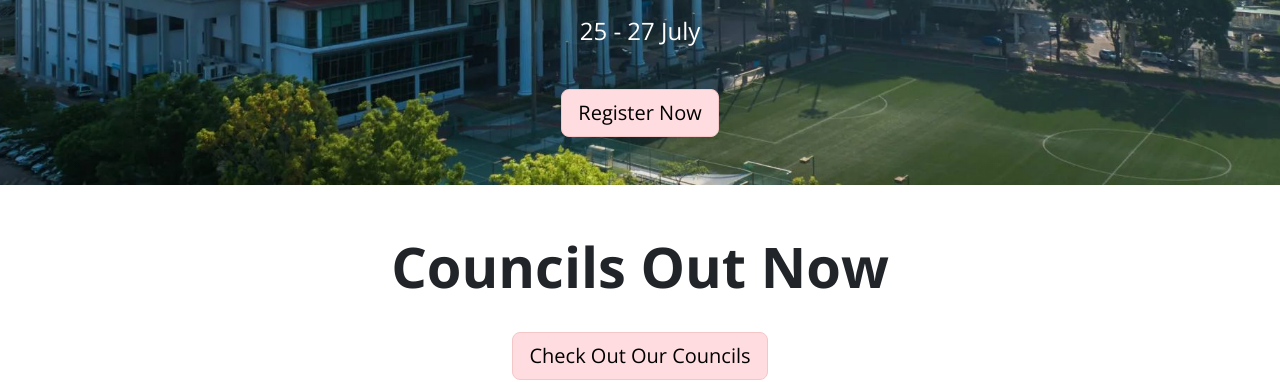
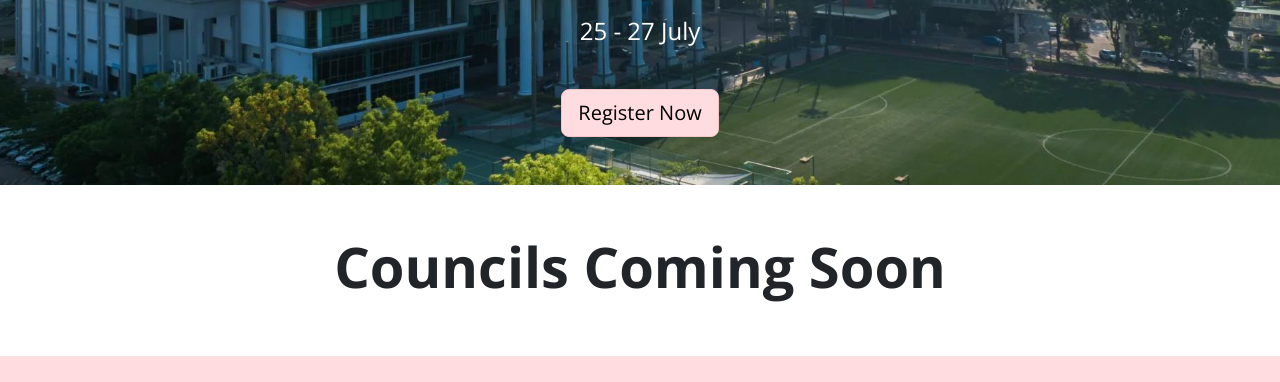
Before and after one commit to SeanYee52/SUNMUN_WEB, a plain HTML site: page docs/index.html in a window 1280 px wide. Shown: the part 563-945 px from the top of the page. Drawn offline with nearby package versions, Linux system fonts and the light colour scheme.

Commit message:
fix text

```diff
--- a/docs/index.html
+++ b/docs/index.html
@@ -63,8 +63,8 @@
         </section>
 
         <section class="text-center py-5">
-            <h2 class="display-4 fw-bold">Councils Out Now</h2>
-            <a href="committee.html" class="btn btn-primary btn-lg mt-4">Check Out Our Councils</a>
+            <h2 class="display-4 fw-bold">Councils Coming Soon</h2>
+            <!-- <a href="committee.html" class="btn btn-primary btn-lg mt-4">Check Out Our Councils</a> -->
         </section>
 
         <footer class="text-center text-lg-start py-3">
```
